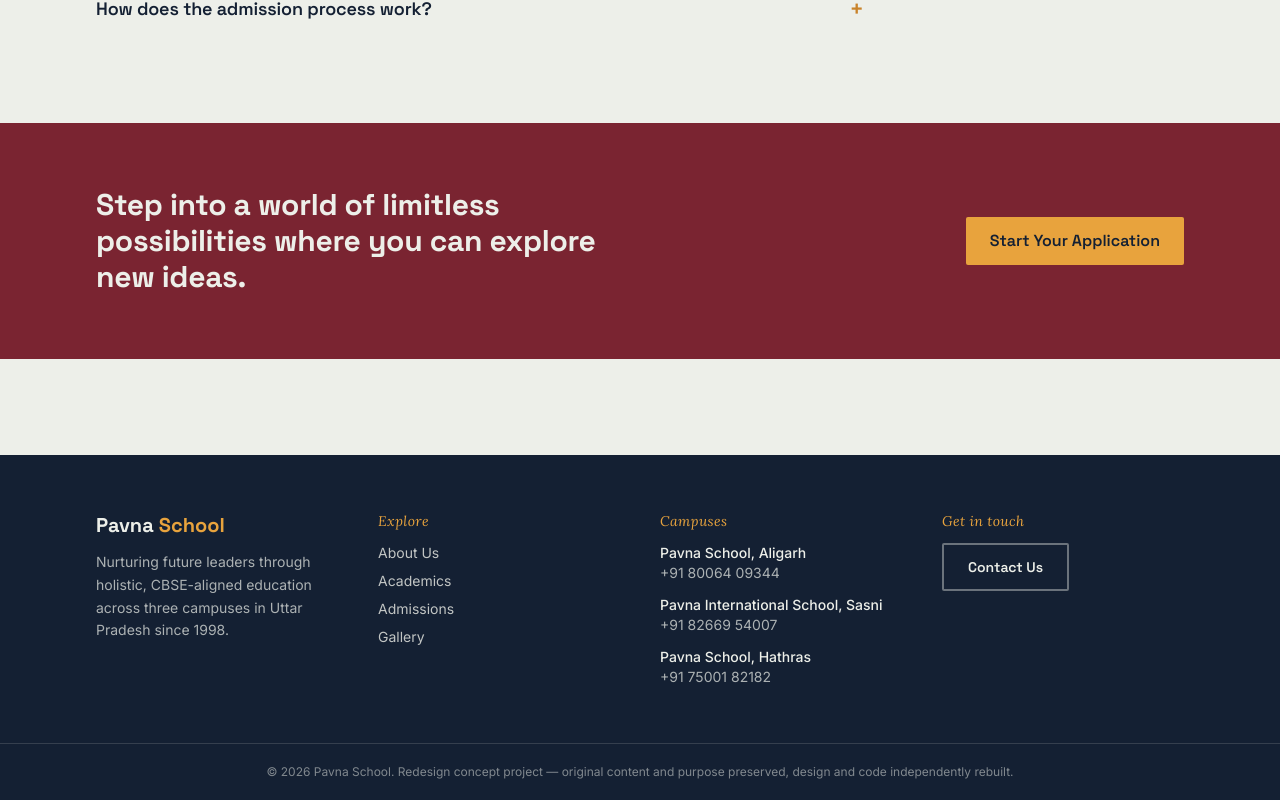
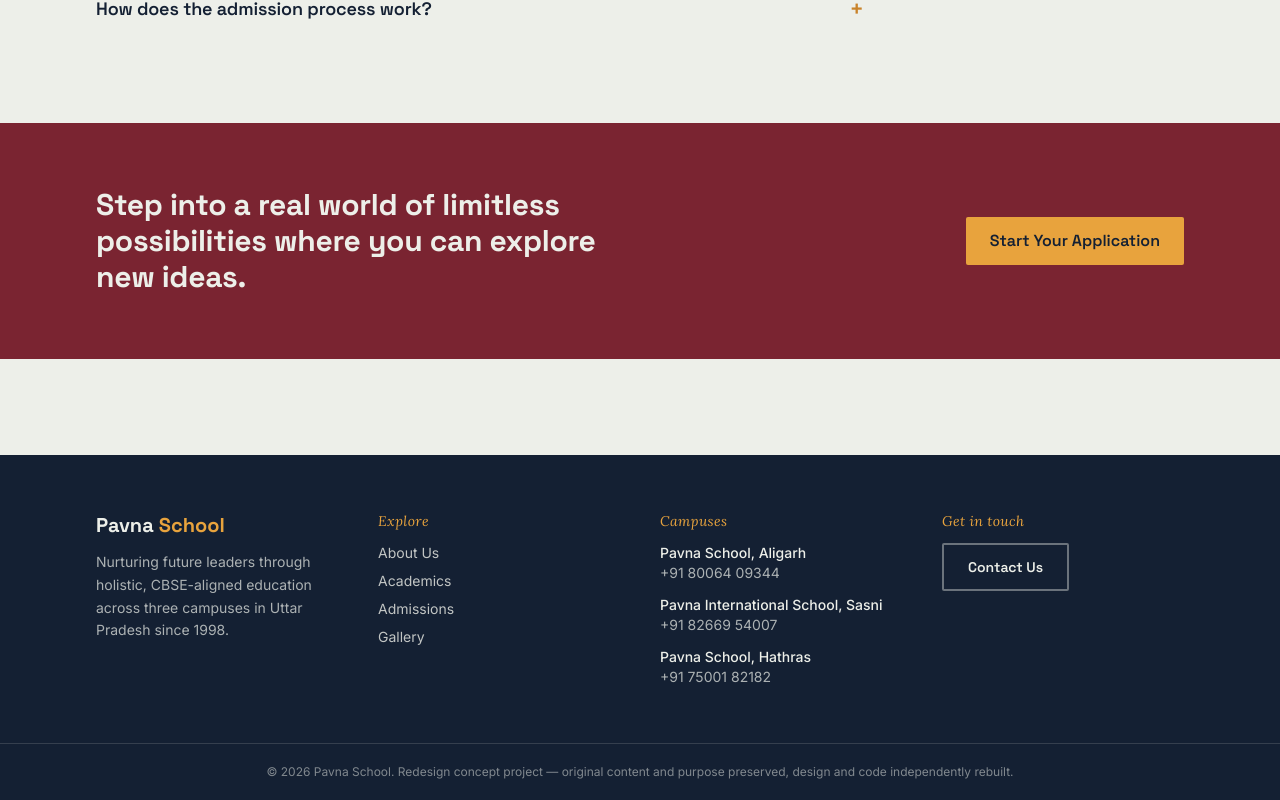
Before and after one commit to MOHITSUSHILSINGH/DETTROIN-INT-pavna-website, a React (Vite) app in the folder frontend/: page / in a window 1280 px wide. Shown: the part 3312-4112 px from the top of the page. Built offline with nearby package versions, Linux system fonts and the light colour scheme.

Commit message:
home page created

```diff
--- a/frontend/src/pages/Home.jsx
+++ b/frontend/src/pages/Home.jsx
@@ -18,7 +18,7 @@ export default function Home() {
       <section className="bg-oxblood text-chalk py-16">
         <div className="container-page flex flex-col md:flex-row items-center justify-between gap-6">
           <h2 className="font-display font-bold text-2xl md:text-3xl max-w-lg">
-            Step into a world of limitless possibilities where you can explore new ideas.
+            Step into a real world of limitless possibilities where you can explore new ideas.
           </h2>
           <Link to="/admissions" className="btn-primary bg-marigold text-ink hover:bg-marigold-dark">
             Start Your Application
```
